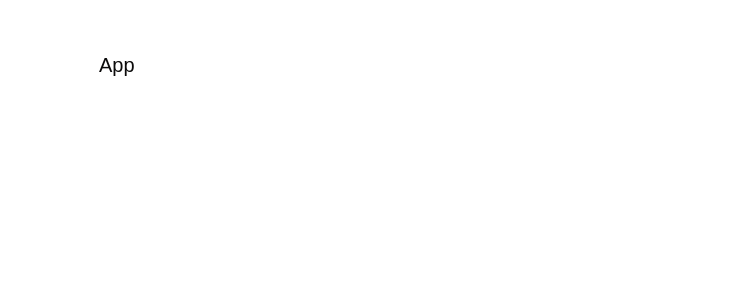
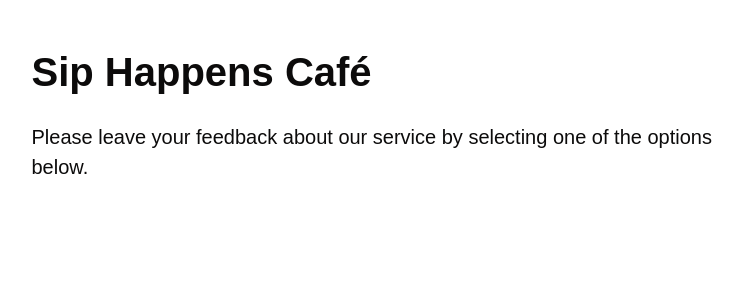
Before and after one commit to iryna-kyryllova/goit-neo-react-hw-module2, a React (Vite) app: page / in a window 1280 px wide. Shown: the top 300 px of the page, without its empty margins (241-984 px from the left). Built offline with nearby package versions, Linux system fonts and the light colour scheme; a web font is replaced by a local one.

Commit message:
add Description component

```diff
--- a/src/App.jsx
+++ b/src/App.jsx
@@ -1,7 +1,9 @@
+import Description from 'components/Description/Description'
+
 const App = () => {
   return (
     <div className='container'>
-      App
+      <Description />
     </div>
   )
 }
--- /dev/null
+++ b/src/components/Description/Description.jsx
@@ -0,0 +1,10 @@
+const Description = () => {
+  return (
+    <div>
+      <h1>Sip Happens Café</h1>
+      <p>Please leave your feedback about our service by selecting one of the options below.</p>
+    </div>
+  )
+}
+
+export default Description
--- a/src/index.css
+++ b/src/index.css
@@ -100,7 +100,7 @@ button {
 }
 
 .container {
-  max-width: 600px;
+  max-width: 735px;
   margin: 0 auto;
   padding: 50px;
 }
```
Also changed, not shown: src/components/Description/Description.module.css (added).
